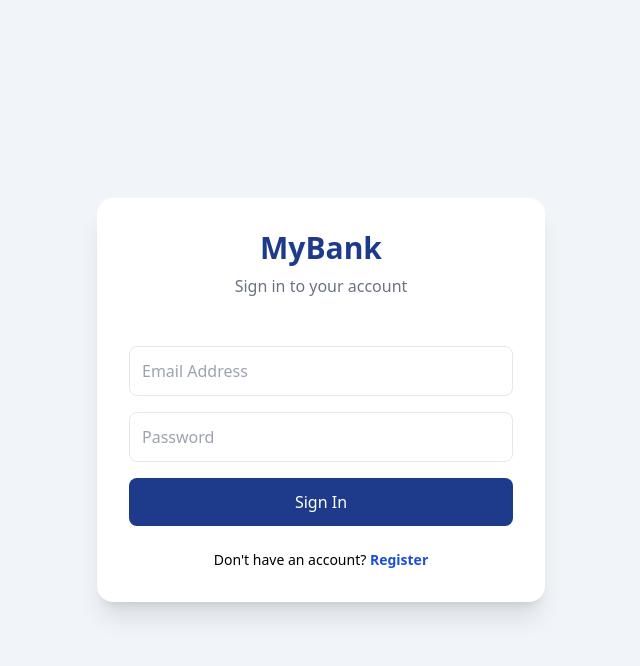
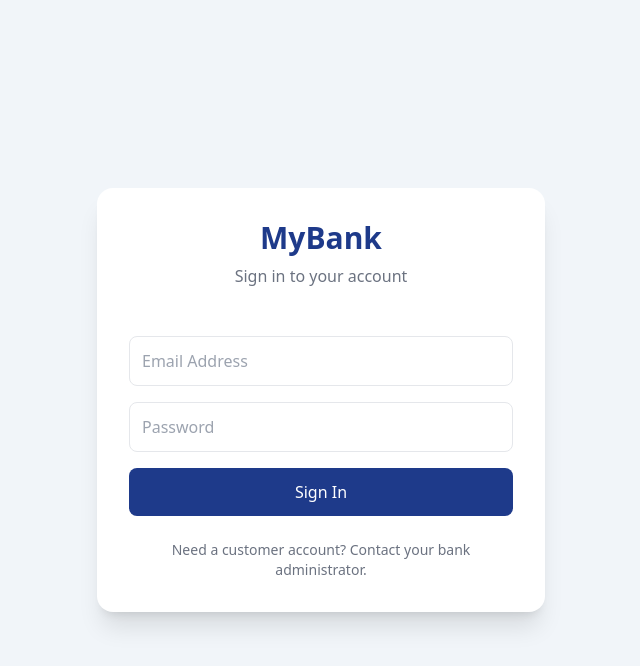
Before and after one commit to ajmanisan556-ctrl/mybank-online-banking-simulator, a Flask app: page /login in a window 1280 px wide. Shown: the top 666 px of the page, without its empty margins (319-959 px from the left). Run offline with Flask 3, Linux system fonts and the light colour scheme; some libraries are stand-ins or nearby versions.

Commit message:
Remove public registration link from login page

```diff
--- a/templates/login.html
+++ b/templates/login.html
@@ -34,11 +34,8 @@
         </button>
     </form>
 
-    <p class="text-center mt-6 text-sm">
-        Don't have an account?
-        <a href="{{ url_for('register') }}" class="text-blue-700 font-semibold">
-            Register
-        </a>
+    <p class="text-center mt-6 text-sm text-gray-500">
+        Need a customer account? Contact your bank administrator.
     </p>
 </div>
 </body>
```
